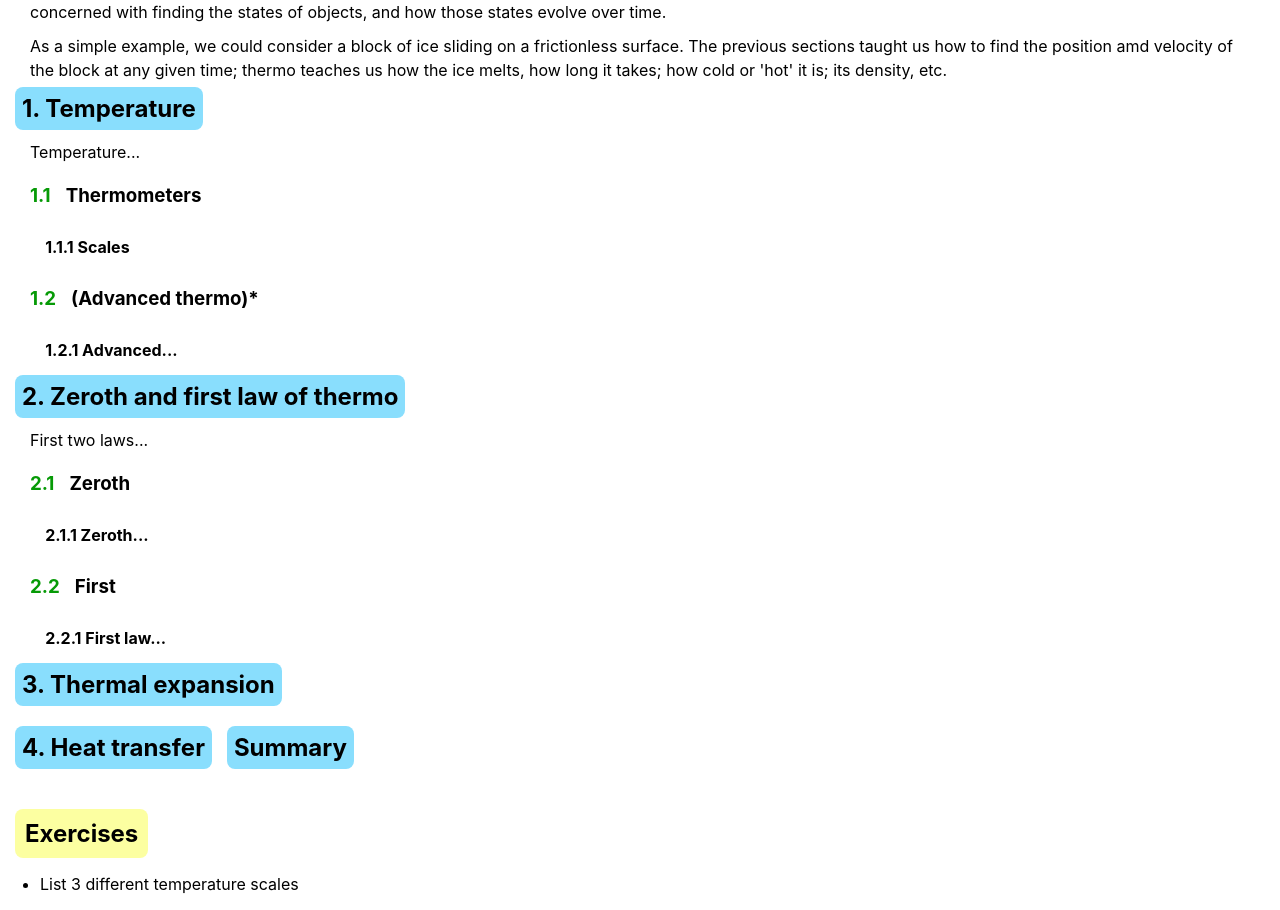
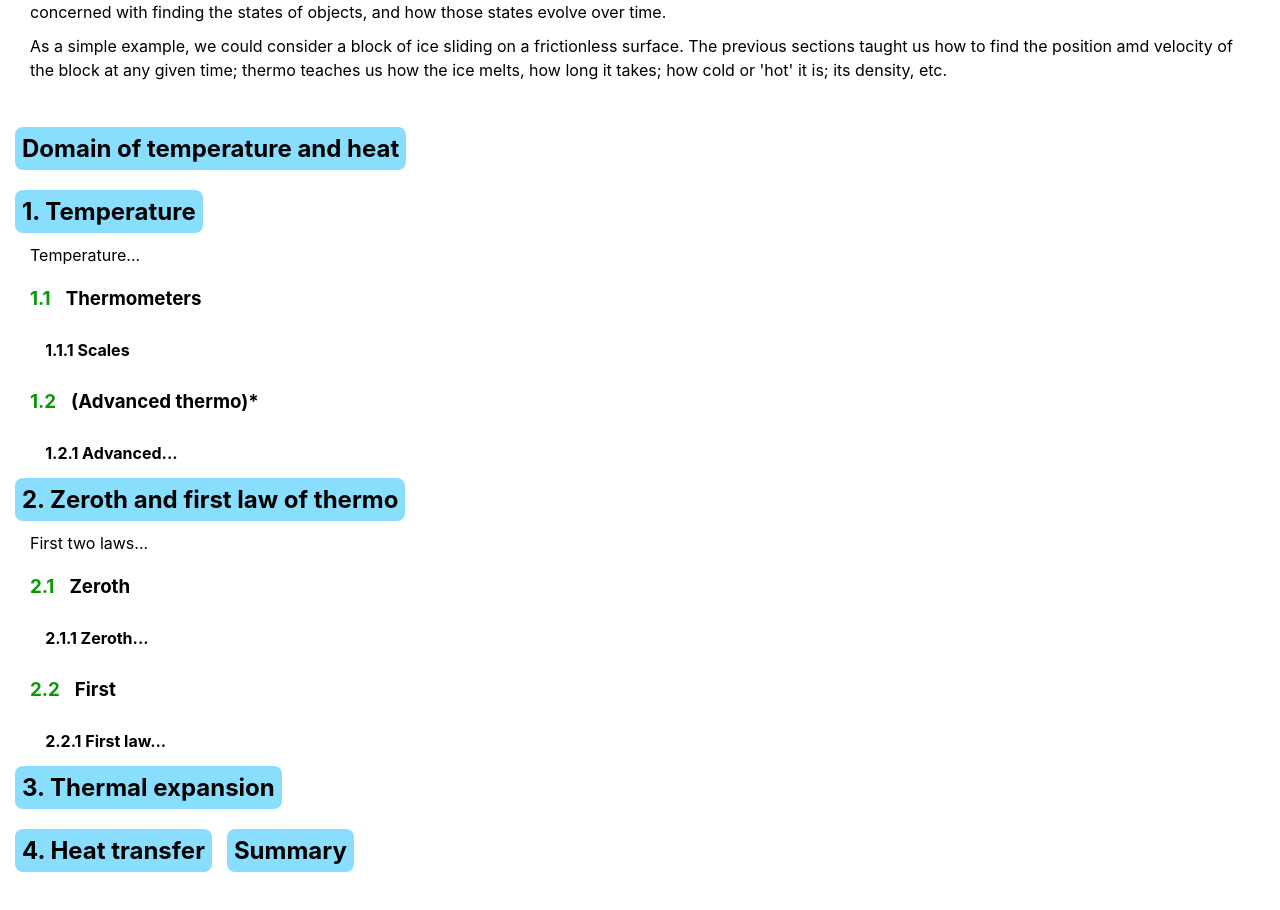
Before and after one commit to JRFink/jrfphyspagesnew, a Next.js app: page /education/gp1/theat in a window 1280 px wide. Shown: the part 1067-1977 px from the top of the page. Built offline with nearby package versions, Linux system fonts and the light colour scheme.

Commit message:
Update index.tsx

```diff
--- a/pages/education/gp1/theat/index.tsx
+++ b/pages/education/gp1/theat/index.tsx
@@ -31,6 +31,13 @@ Proceeding from waves to heat and temperature, we move into the realm of thermod
 <p>
         As a simple example, we could consider a block of ice sliding on a frictionless surface. The previous sections taught us how to find the position amd velocity of the block at any given time; thermo teaches us how the ice melts, how long it takes; how cold or &#39;hot&#39; it is; its density, etc.
 </p>
+<br />
+<br />
+<h2 className={style.h2SectionColor}>
+         Domain of temperature and heat
+</h2>
+<br />
+<br />
             <h2 className={style.h2SectionColor} id="temp">
                 1. Temperature
             </h2>
```
